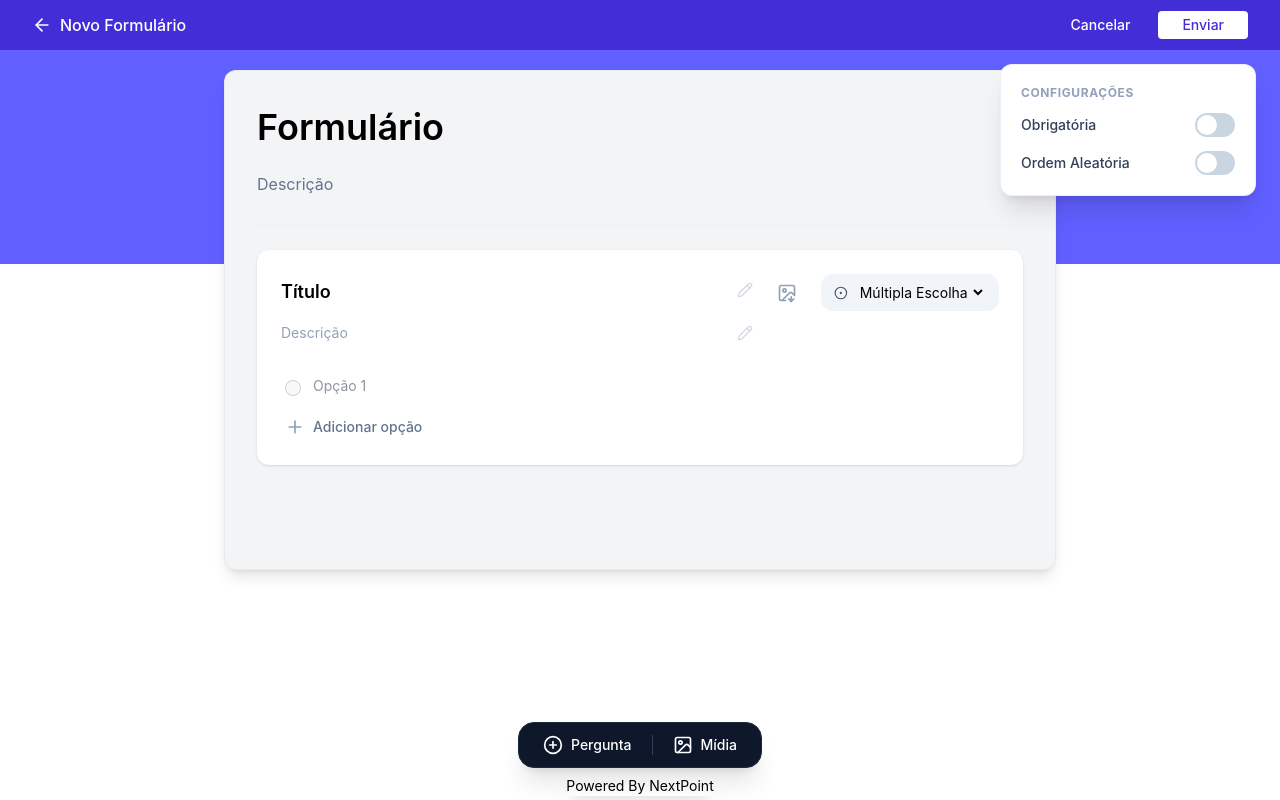
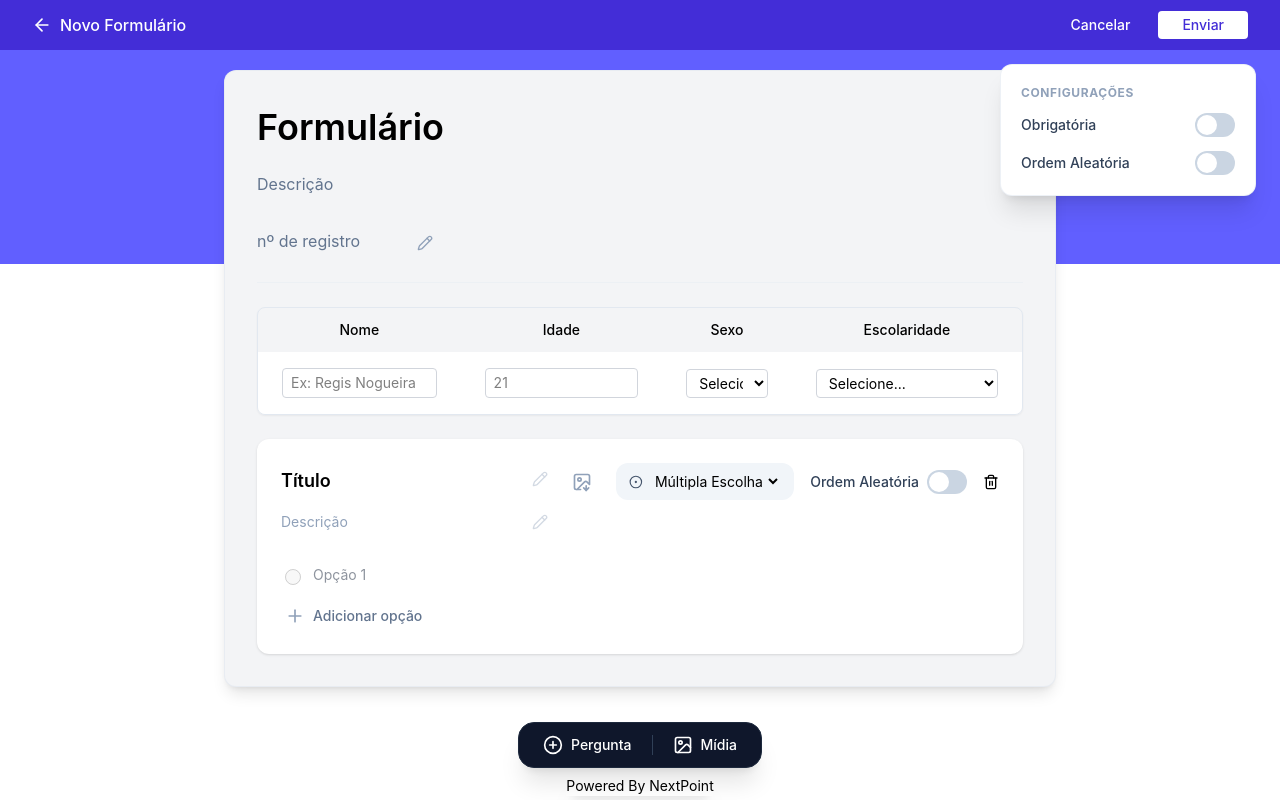
Before and after one commit to vilelakami/nextpoint-searchpoint, a React (Vite) app: page /Formulario in a window 1280 px wide. Built offline with nearby package versions, Linux system fonts and the light colour scheme.

Commit message:
feat: adicionando novo nome 'researchpoint', adicionando campos obrigatórios [nome, idade, sexo e escolaridade], nº de registro e função de pergunta obrigatória

```diff
--- /dev/null
+++ b/src/components/dados-pessoais/DadosPessoais.jsx
@@ -0,0 +1,80 @@
+import React from 'react';
+
+export default function DadosPessoais() {
+  return (
+    <div>
+      <div class="relative overflow-x-auto bg-neutral-primary-soft shadow-xs rounded-lg border border-slate-200">
+        <table class="w-full text-sm text-center rtl:text-right text-body">
+          <thead class="text-sm text-body bg-neutral-secondary-soft">
+            <tr>
+              <th scope="col" class="px-6 py-3 font-medium">
+                Nome
+              </th>
+              <th scope="col" class="px-6 py-3 font-medium">
+                Idade
+              </th>
+              <th scope="col" class="px-6 py-3 font-medium">
+                Sexo
+              </th>
+              <th scope="col" class="px-6 py-3 font-medium">
+                Escolaridade
+              </th>
+            </tr>
+          </thead>
+          <tbody>
+            <tr className="bg-white">
+              {/* Campo Nome */}
+              <td className="px-6 py-4">
+                <input
+                  type="text"
+                  name="nome"
+                  placeholder="Ex: Regis Nogueira"
+                  className="w-full bg-transparent border border-gray-300 rounded px-2 py-1 focus:outline-none focus:border-blue-500"
+                />
+              </td>
+
+              {/* Campo Idade */}
+              <td className="px-6 py-4">
+                <input
+                  type="number"
+                  name="idade"
+                  placeholder="21"
+                  className="w-full bg-transparent border border-gray-300 rounded px-2 py-1 focus:outline-none focus:border-blue-500"
+                />
+              </td>
+
+              {/* Campo Sexo */}
+              <td className="px-6 py-4">
+                <select
+                  name="sexo"
+                  className="w-full bg-transparent border border-gray-300 rounded px-2 py-1 focus:outline-none focus:border-blue-500"
+                >
+                  <option value="">Selecione...</option>
+                  <option value="masculino">Masculino</option>
+                  <option value="feminino">Feminino</option>
+                  <option value="outro">Outro</option>
+                </select>
+              </td>
+
+              {/* Campo Escolaridade */}
+              <td className="px-6 py-4">
+                <select
+                  name="escolaridade"
+                  className="w-full bg-transparent border border-gray-300 rounded px-2 py-1 focus:outline-none focus:border-blue-500"
+                >
+                  <option value="">Selecione...</option>
+                  <option value="fundamental_completo">Ensino Fundamental Completo</option>
+                  <option value="fundamental_incompleto">Ensino Fundamental Incompleto</option>
+                  <option value="medio_completo">Ensino Médio Completo</option>
+                  <option value="medio_incompleto">Ensino Médio Incompleto</option>
+                  <option value="superior_completo">Ensino Superior Completo</option>
+                  <option value="superior_incompleto">Ensino Superior Incompleto</option>
+                </select>
+              </td>
+            </tr>
+          </tbody>
+        </table>
+      </div>
+    </div>
+  );
+}
--- a/src/components/questão/Pergunta.jsx
+++ b/src/components/questão/Pergunta.jsx
@@ -1,5 +1,5 @@
 import React, { useState, useEffect } from 'react';
-import { ImageDown, CircleDot, Pencil, Plus } from 'lucide-react';
+import { ImageDown, CircleDot, Pencil, Plus, Trash } from 'lucide-react';
 
 import { ajustarAltura } from '../../utils/dados';
 
@@ -53,6 +53,18 @@ export default function Pergunta() {
               <option value="texto">Texto</option>
             </select>
           </div>
+          <div>
+            <label className="flex items-center gap-2 cursor-pointer text-sm font-medium text-slate-700 select-none group">
+              <span className="group-hover:text-slate-900 transition-colors">
+                Ordem Aleatória
+              </span>
+              <input type="checkbox" className="sr-only peer" />
+              <div className="relative w-10 h-6 bg-slate-300 peer-focus:outline-none rounded-full peer peer-checked:after:translate-x-full after:content-[''] after:absolute after:top-[2px] after:left-[2px] after:bg-white after:rounded-full after:h-5 after:w-5 after:transition-all peer-checked:bg-indigo-600 transition-colors"></div>
+            </label>
+          </div>
+          <div>
+            <Trash className="size-4 hover:text-red-600" />
+          </div>
         </div>
       </div>
 
@@ -68,7 +80,7 @@ export default function Pergunta() {
             />
             <textarea
               rows={1}
-              onInput={ajustarAltura} // Faz a alternativa crescer também se o texto for gigante!
+              onInput={ajustarAltura}
               className="flex-grow bg-transparent border-b border-transparent hover:border-slate-200 focus:border-[#4F46E5] text-slate-800 font-normal text-sm py-1 focus:outline-none resize-none break-words overflow-hidden h-auto min-h-[28px]"
               placeholder="Opção 1"
             />
--- a/src/pages/DashboardPesquisa.jsx
+++ b/src/pages/DashboardPesquisa.jsx
@@ -19,7 +19,7 @@ export default function DashboardPesquisa() {
           <div className='flex items-center ml-2 md:ml-4 gap-2'>
           <img src={logotipo} alt="logotipo da NextPoint" />
           <h2 className="text-white text-sm md:text-base lg:text-lg font-bold truncate">
-            SearchPoint
+            ResearchPoint
           </h2>
           </div>
           <Nav />
--- a/src/pages/Formulario.jsx
+++ b/src/pages/Formulario.jsx
@@ -3,6 +3,7 @@ import { ArrowLeft, Pencil } from 'lucide-react';
 import { useNavigate } from 'react-router-dom';
 import Pergunta from '../components/questão/Pergunta';
 import Footer from '../components/footer/Footer';
+import DadosPessoais from '../components/dados-pessoais/DadosPessoais';
 
 import { ajustarAltura } from '../utils/dados';
 import ConfiguracaoPergunta from '../components/informações/ConfiguracaoPergunta';
@@ -83,7 +84,23 @@ export default function Formulario() {
                 </div>
               </div>
 
+              {/* id da pesquisa */}
+              <div className="flex items-center border-b border-transparent hover:border-slate-200/60 focus-within:border-indigo-500 transition-colors group w-fit">
+                <textarea
+                  rows={1}
+                  onInput={ajustarAltura}
+                  className="w-40 bg-transparent placeholder:text-slate-500 text-slate-600 font-normal text-sm md:text-base py-1 focus:outline-none resize-none break-words overflow-hidden h-auto min-h-[28px] md:min-h-[32px]"
+                  placeholder="nº de registro"
+                />
+                <button
+                  type="button"
+                  className="shrink-0 text-slate-400 group-hover:text-black transition-colors mt-1"
+                >
+                  <Pencil className="w-2 h-2 md:size-3 lg:size-4" />
+                </button>
+              </div>
               <hr className="border-slate-200/40" />
+              <DadosPessoais/>
               <Pergunta />
             </div>
           </div>
--- a/src/utils/dados.jsx
+++ b/src/utils/dados.jsx
@@ -2,6 +2,7 @@ export const status = [
   { value: 'todas', label: 'Todas' },
   { value: 'ativa', label: 'Ativa' },
   { value: 'rascunho', label: 'Rascunho' },
+  { value: 'em_pausa', label: 'Em Pausa' },
   { value: 'concluida', label: 'Concluída' },
 ];
 
```
